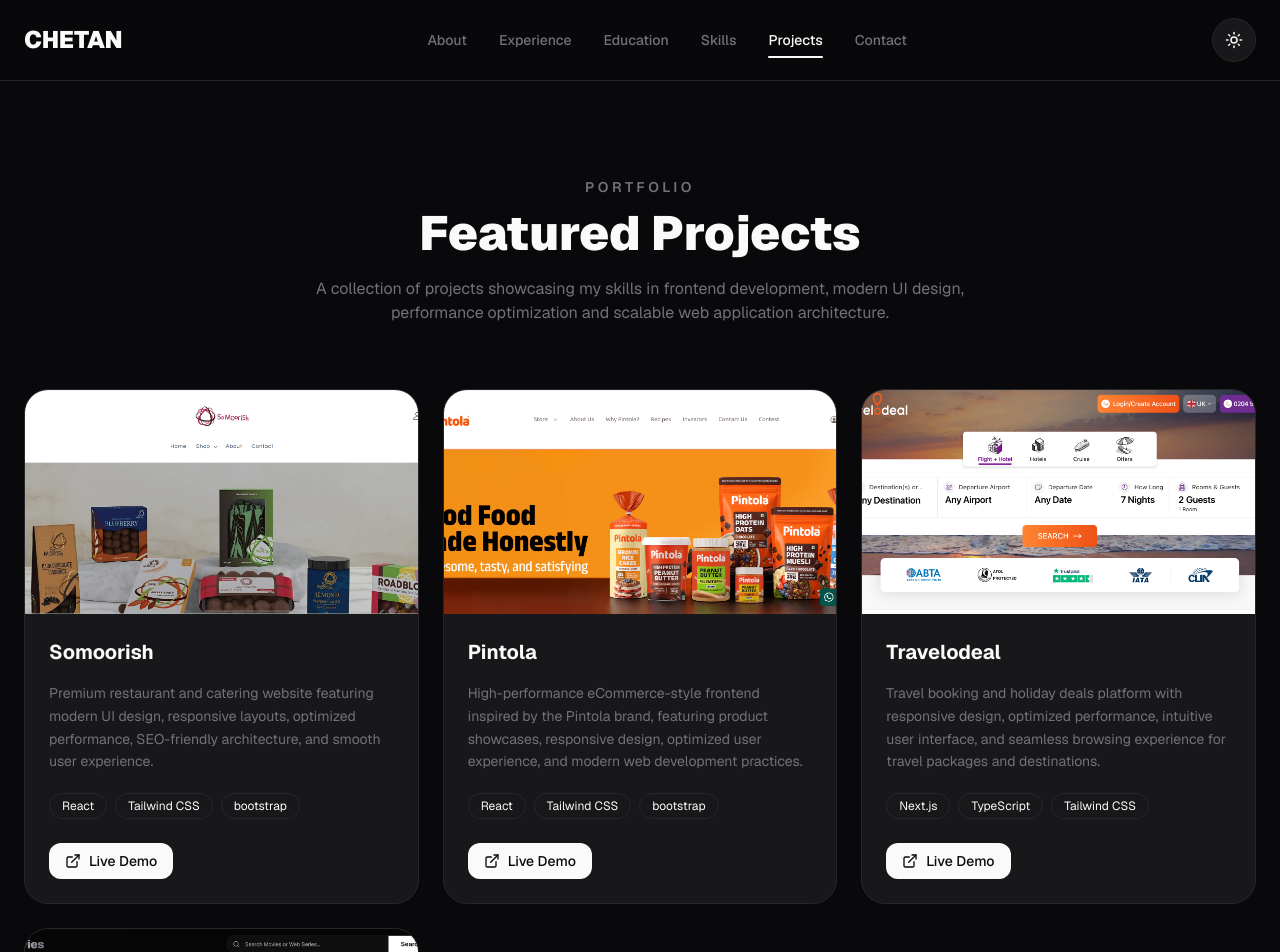
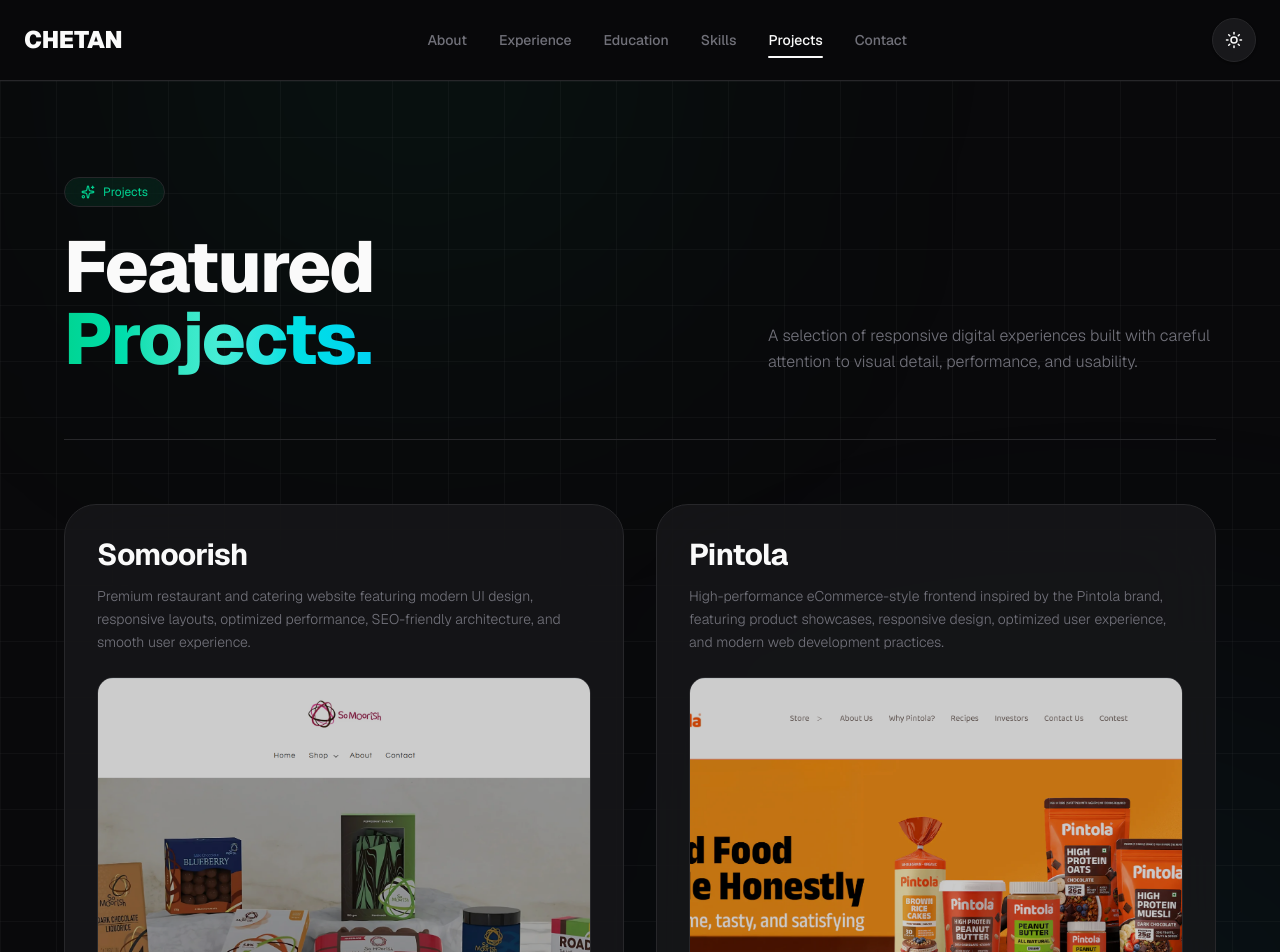
Before and after one commit to chetan-chauhan-1502/chetanchauhan, a Next.js app: page /projects in a window 1280 px wide. Shown: the top 952 px of the page. Built offline with nearby package versions, Linux system fonts and the light colour scheme.

Commit message:
enhance ProjectCard and Projects sections with improved styling and layout; update Skills section for better organization and presentation

```diff
--- a/app/components/cards/projectCard.tsx
+++ b/app/components/cards/projectCard.tsx
@@ -1,6 +1,6 @@
 import Image from "next/image";
 import Link from "next/link";
-import { ExternalLink } from "lucide-react";
+import { ArrowUpRight, ExternalLink } from "lucide-react";
 
 interface ProjectCardProps {
   title: string;
@@ -18,89 +18,61 @@
   liveUrl,
 }: ProjectCardProps) {
   return (
-    <div
-      className="
-      group
-      overflow-hidden
-      rounded-3xl
-      border
-      border-border
-      bg-card
-      transition-all
-      duration-500
-      hover:-translate-y-2
-      hover:border-foreground
-      "
+    <div className="group relative flex flex-col justify-between overflow-hidden rounded-4xl border border-border bg-card/80 p-6 backdrop-blur-2xl transition-all duration-500 hover:-translate-y-2 hover:border-emerald-500/40 hover:bg-card hover:shadow-2xl hover:shadow-emerald-500/10 sm:p-8">
+      <div className="pointer-events-none absolute -right-24 -top-24 h-48 w-48 rounded-full bg-emerald-500/20 opacity-0 blur-3xl transition-opacity duration-500 group-hover:opacity-100" />
+
+      <h3 className="text-2xl font-bold tracking-tight text-foreground transition-colors group-hover:text-emerald-500 sm:text-3xl">
+        {title}
+      </h3>
+
+      <p className="mt-3 text-xs font-light leading-relaxed text-muted-foreground sm:text-sm">
+        {description}
+      </p>
+
+      <Link
+        href={liveUrl}
+        target="_blank"
+        rel="noopener noreferrer"
+        className="relative mt-6 block overflow-hidden rounded-2xl border border-border bg-muted"
       >
-      <div className="relative h-56 overflow-hidden">
+        <div className="relative aspect-16/10 w-full overflow-hidden">
           <Image
             src={image}
             alt={`${title} project by Chetan Chauhan`}
             fill
-          className="
-          object-cover
-          transition-transform
-          duration-700
-          group-hover:scale-110
-          "
+            className="object-cover transition duration-700 ease-out group-hover:scale-105"
+            sizes="(max-width: 768px) 100vw, 600px"
           />
+          <div className="absolute inset-0 bg-black/20 transition duration-500 group-hover:bg-black/0" />
+          <div className="absolute right-4 top-4 flex h-11 w-11 translate-y-2 items-center justify-center rounded-xl bg-white text-black opacity-0 shadow-lg transition-all duration-300 group-hover:translate-y-0 group-hover:opacity-100">
+            <ArrowUpRight size={20} strokeWidth={2} />
           </div>
+        </div>
+      </Link>
 
-      <div className="p-6">
-        <h3
-          className="
-          text-xl
-          font-bold
-          text-foreground
-          "
-        >
-          {title}
-        </h3>
-
-        <p className="mt-4 text-sm leading-relaxed text-muted-foreground">
-          {description}
-        </p>
-
-        <div className="mt-5 flex flex-wrap gap-2">
+      <div className="mt-6 flex flex-col justify-between gap-4 border-t border-border pt-4 sm:flex-row sm:items-center">
+        <div className="flex flex-wrap gap-1.5">
           {tech.map((item) => (
             <span
               key={item}
-              className="
-              rounded-full
-              border
-              border-border
-              px-3
-              py-1
-              text-xs
-              "
+              className="rounded-lg border border-border bg-muted px-2.5 py-1 font-mono text-[11px] text-muted-foreground"
             >
               {item}
             </span>
           ))}
         </div>
-
-        <div className="mt-6 flex gap-3">
         <Link
           href={liveUrl}
           target="_blank"
           rel="noopener noreferrer"
-            className="
-            flex
-            items-center
-            gap-2
-            rounded-xl
-            bg-foreground
-            px-4
-            py-2
-            text-sm
-            font-medium
-            text-background
-            "
+          className="group/link inline-flex shrink-0 items-center gap-1.5 text-xs font-medium text-foreground transition hover:text-emerald-500"
         >
-            <ExternalLink size={16} />
-            Live Demo
+          <span>Live Preview</span>
+          <ExternalLink
+            size={13}
+            className="transition-transform duration-300 group-hover/link:-translate-y-0.5 group-hover/link:translate-x-0.5"
+          />
         </Link>
-        </div>
       </div>
     </div>
   );
--- a/app/components/sections/projects.tsx
+++ b/app/components/sections/projects.tsx
@@ -1,56 +1,44 @@
 import { PROJECTS } from "@/app/data/portfolioData";
 import ProjectCard from "../cards/projectCard";
+import { Sparkles } from "lucide-react";
 
 export default function Projects() {
   return (
-    <section id="projects" className="mx-auto max-w-7xl px-6 py-24">
-      <div className="mb-16 text-center">
-        <p
-          className="
-          mb-3
-          text-sm
-          font-semibold
-          uppercase
-          tracking-[0.25em]
-          text-muted-foreground
-          "
+    <section
+      id="projects"
+      className="relative isolate overflow-hidden bg-background px-6 py-24 text-foreground sm:px-10 lg:px-16"
     >
-          Portfolio
-        </p>
+      <div className="pointer-events-none absolute inset-0 -z-10 overflow-hidden">
+        <div className="absolute left-[15%] top-[-15%] h-112 w-md rounded-full bg-emerald-500/10 blur-[170px]" />
+        <div className="absolute right-[-8%] top-[42%] h-136 w-136 rounded-full bg-cyan-500/10 blur-[190px]" />
+        <div className="absolute inset-0 bg-[linear-gradient(to_right,#ffffff08_1px,transparent_1px),linear-gradient(to_bottom,#ffffff08_1px,transparent_1px)] bg-size-[3.5rem_3.5rem]" />
+      </div>
 
-        <h2
-          className="
-          text-4xl
-          font-black
-          text-foreground
-          sm:text-5xl
-          "
-        >
-          Featured Projects
+      <div className="mx-auto max-w-7xl">
+        <div className="mb-16 flex flex-col justify-between gap-10 border-b border-border pb-16 lg:flex-row lg:items-end">
+          <div>
+            <div className="mb-6 inline-flex items-center gap-2 rounded-full border border-emerald-500/30 bg-emerald-500/10 px-4 py-1.5 font-mono text-xs text-emerald-400 backdrop-blur-md">
+              <Sparkles className="h-3.5 w-3.5 animate-pulse" />
+              <span>Projects</span>
+            </div>
+            <h2 className="text-5xl font-extrabold tracking-tight sm:text-7xl">
+              Featured
+              <br />
+              <span className="bg-linear-to-r from-emerald-400 via-teal-300 to-cyan-400 bg-clip-text text-transparent">
+                Projects.
+              </span>
             </h2>
+          </div>
 
-        <p
-          className="
-          mx-auto
-          mt-5
-          max-w-2xl
-          text-muted-foreground
-          "
-        >
-          A collection of projects showcasing my skills in frontend development,
-          modern UI design, performance optimization and scalable web
-          application architecture.
+          <div className="max-w-md">
+            <p className="text-sm font-light leading-relaxed text-muted-foreground sm:text-base">
+              A selection of responsive digital experiences built with careful
+              attention to visual detail, performance, and usability.
             </p>
           </div>
+        </div>
 
-      <div
-        className="
-        grid
-        gap-6
-        md:grid-cols-2
-        xl:grid-cols-3
-        "
-      >
+        <div className="grid gap-8 md:grid-cols-2">
           {PROJECTS.map((project) => (
             <ProjectCard
               key={project.title}
@@ -62,6 +50,7 @@
             />
           ))}
         </div>
+      </div>
     </section>
   );
 }
--- a/app/components/sections/skills.tsx
+++ b/app/components/sections/skills.tsx
@@ -1,7 +1,207 @@
 import { SKILLS } from "@/app/data/portfolioData";
+import {
+  ArrowUpRight,
+  Cloud,
+  Code2,
+  Database,
+  Fingerprint,
+  Palette,
+  Plug,
+  Wrench,
+} from "lucide-react";
+import Link from "next/link";
 import SkillCard from "../cards/skillCard";
 
-export default function Skills() {
+const skillCategories = [
+  {
+    title: "Development",
+    subtitle: "ENGINEERING",
+    description:
+      "High-performance application logic and scalable web architectures.",
+    icon: Code2,
+    skills: [
+      "HTML",
+      "CSS",
+      "JavaScript",
+      "TypeScript",
+      "React.js",
+      "Next.js",
+      "Node.js",
+      "Express.js",
+    ],
+  },
+  {
+    title: "Databases",
+    subtitle: "DATA_LAYER",
+    description:
+      "Robust persistence structures, relational databases, and distributed stores.",
+    icon: Database,
+    skills: ["MongoDB", "MySQL", "PostgreSQL", "Firebase", "SQL"],
+  },
+  {
+    title: "UI/UX & Design",
+    subtitle: "INTERACTION",
+    description:
+      "Immersive human-centric layouts, micro-interactions, and visual systems.",
+    icon: Palette,
+    skills: [
+      "Figma",
+      "UI Design",
+      "UX Design",
+      "Responsive Design",
+      "Sass & SCSS",
+      "Tailwind CSS",
+      "Bootstrap",
+      "Material UI",
+    ],
+  },
+  {
+    title: "Tools",
+    subtitle: "ECOSYSTEM",
+    description:
+      "Advanced development environments, version control, and debug suites.",
+    icon: Wrench,
+    skills: ["Git", "GitHub", "VS Code", "Postman", "Cursor", "Antigravity"],
+  },
+  {
+    title: "Cloud & Deployment",
+    subtitle: "INFRASTRUCTURE",
+    description:
+      "Resilient cloud orchestration, serverless setups, and edge delivery.",
+    icon: Cloud,
+    skills: ["Vercel", "Netlify", "AWS", "Firebase", "GitHub Pages"],
+  },
+  {
+    title: "Core Competencies",
+    subtitle: "FOUNDATION",
+    description:
+      "Full-stack problem solving, strict typing, and system integration.",
+    icon: Plug,
+    skills: [
+      "REST API",
+      "API Integration",
+      "Authentication",
+      "Full-Stack Architecture",
+      "Problem Solving",
+      "Debugging",
+    ],
+  },
+];
+
+interface SkillsProps {
+  fullPage?: boolean;
+}
+
+export default function Skills({ fullPage = false }: SkillsProps) {
+  if (fullPage) {
+    return (
+      <section className="relative isolate min-h-screen overflow-hidden bg-background font-sans text-foreground antialiased selection:bg-rose-500 selection:text-white">
+        <div className="pointer-events-none fixed inset-0 -z-10 overflow-hidden">
+          <div className="absolute left-[10%] top-[-20%] h-125 w-125 rounded-full bg-rose-500/10 blur-[180px]" />
+          <div className="absolute right-[-10%] top-[30%] h-150 w-150 rounded-full bg-indigo-500/10 blur-[200px]" />
+        </div>
+
+        <section className="relative border-b border-border px-6 pb-20 pt-24 sm:px-10 lg:px-16 lg:pt-32">
+          <div className="mx-auto max-w-7xl">
+            <div className="flex flex-col justify-between gap-10 lg:flex-row lg:items-end">
+              <div>
+                <div className="mb-6 inline-flex items-center gap-2 rounded-full border border-border bg-card/70 px-3.5 py-1.5 text-xs text-muted-foreground backdrop-blur-md">
+                  <Fingerprint className="h-3.5 w-3.5 text-rose-500" />
+                  <span className="font-mono tracking-widest uppercase">
+                    Skills
+                  </span>
+                </div>
+                <h1 className="text-5xl font-light tracking-tight sm:text-7xl lg:text-8xl">
+                  Technical
+                  <br />
+                  <span className="bg-linear-to-r from-white via-zinc-300 to-zinc-500 bg-clip-text font-semibold text-transparent">
+                    Repertoire.
+                  </span>
+                </h1>
+              </div>
+              <p className="max-w-md text-sm font-light leading-relaxed text-muted-foreground">
+                A focused collection of tools and technologies used to build
+                modern, reliable digital experiences.
+              </p>
+            </div>
+          </div>
+        </section>
+
+        <section className="relative px-6 py-24 sm:px-10 lg:px-16">
+          <div className="mx-auto grid max-w-7xl gap-8 md:grid-cols-2 lg:grid-cols-3">
+            {skillCategories.map((category, index) => {
+              const Icon = category.icon;
+
+              return (
+                <article
+                  key={category.title}
+                  className="group relative flex flex-col justify-between rounded-3xl border border-border bg-card/60 p-8 backdrop-blur-xl transition-all duration-500 hover:-translate-y-1 hover:border-rose-500/50 hover:bg-card"
+                >
+                  <div>
+                    <div className="mb-8 flex items-center justify-between">
+                      <span className="font-mono text-xs tracking-wider text-muted-foreground">
+                        {String(index + 1).padStart(2, "0")} {"//"}{" "}
+                        {category.subtitle}
+                      </span>
+                      <div className="flex h-10 w-10 items-center justify-center rounded-xl border border-border bg-muted text-muted-foreground transition-colors group-hover:border-rose-500/50 group-hover:bg-rose-500/10 group-hover:text-rose-400">
+                        <Icon className="h-4 w-4" />
+                      </div>
+                    </div>
+
+                    <h2 className="mb-3 text-2xl font-medium tracking-tight text-foreground">
+                      {category.title}
+                    </h2>
+                    <p className="mb-8 text-xs font-light leading-relaxed text-muted-foreground">
+                      {category.description}
+                    </p>
+                  </div>
+
+                  <div className="flex flex-wrap gap-2 border-t border-border pt-6">
+                    {category.skills.map((skill) => (
+                      <span
+                        key={skill}
+                        className="rounded-lg border border-border bg-muted px-3 py-1.5 text-xs font-light text-muted-foreground transition-colors hover:border-rose-500/50 hover:bg-rose-500/10 hover:text-foreground"
+                      >
+                        {skill}
+                      </span>
+                    ))}
+                  </div>
+                </article>
+              );
+            })}
+          </div>
+        </section>
+
+        <section className="relative px-6 pb-32 sm:px-10 lg:px-16">
+          <div className="mx-auto max-w-7xl">
+            <div className="flex flex-col items-start justify-between gap-8 rounded-3xl border border-border bg-card/80 p-10 backdrop-blur-2xl sm:flex-row sm:items-center sm:p-16">
+              <div>
+                <span className="font-mono text-xs tracking-widest text-rose-500 uppercase">
+                  Collaboration
+                </span>
+                <h2 className="mt-2 text-3xl font-medium tracking-tight text-foreground sm:text-4xl">
+                  Let&apos;s build exceptional software.
+                </h2>
+                <p className="mt-2 max-w-md text-sm font-light text-muted-foreground">
+                  Available for contract engineering roles, product development,
+                  and technical consulting.
+                </p>
+              </div>
+
+              <Link
+                href="/contact"
+                className="group inline-flex items-center gap-3 rounded-2xl bg-white px-8 py-4 text-xs font-medium tracking-wider text-black uppercase transition-all duration-300 hover:scale-[1.02] hover:bg-zinc-200"
+              >
+                <span>Get in Touch</span>
+                <ArrowUpRight className="h-4 w-4 transition-transform duration-300 group-hover:translate-x-0.5 group-hover:-translate-y-0.5" />
+              </Link>
+            </div>
+          </div>
+        </section>
+      </section>
+    );
+  }
+
   return (
     <section id="skills" className="mx-auto max-w-7xl px-6 py-24">
       <div className="mb-16 text-center">
--- a/app/skills/skills.controller.tsx
+++ b/app/skills/skills.controller.tsx
@@ -8,5 +8,5 @@
 };
 
 export function SkillsContent() {
-  return <Skills />;
+  return <Skills fullPage />;
 }
--- a/config/constants.ts
+++ b/config/constants.ts
@@ -23,8 +23,8 @@
     "UI UX Designer",
   ],
   socials: {
-    github: "https://github.com/chetanchauhan",
-    linkedin: "https://linkedin.com/in/chetanchauhan",
+    github: "https://github.com/chetan-chauhan-1502",
+    linkedin: "https://www.linkedin.com/in/chetan-chauhan-frontend/",
     twitter: "https://twitter.com/chetanchauhan",
   },
   author: {
```
Also changed, not shown: public/skills/git.png (deleted). Lines whose indentation alone changed are shown as unchanged.
